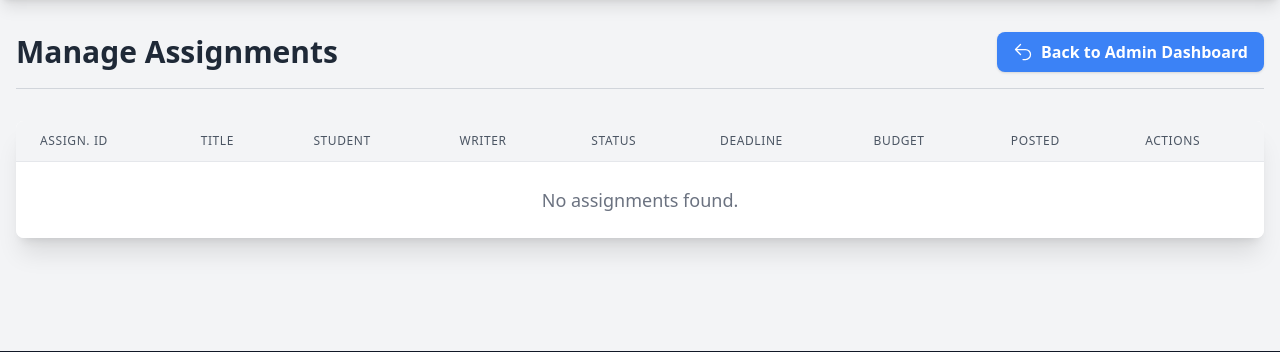
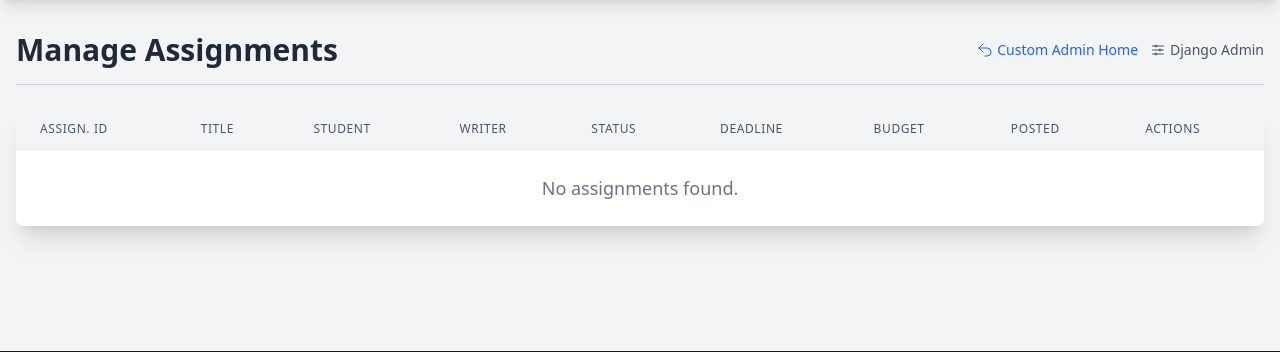
Before and after one commit to Lawrence-Nderitu/Leaveittous, a Django app: page /assignments/admin/list/ in a window 1280 px wide. Shown: the part 68-420 px from the top of the page. Run offline with Django 5.2, Linux system fonts and the light colour scheme; the visitor is signed in with stand-in values (Sample User, id 1); data comes from the database, SQL or seed files in the repository; data that the repository does not hold is empty; some libraries are stand-ins or nearby versions.

Commit message:
feat: Enhance admin usability and navigation
- I've added a link from the Django Admin top userlinks (in `admin/base_site.html` override) back to the "Custom Admin Dashboard" for easier navigation between the two admin interfaces.
- I've standardized the header section across custom admin pages (`admin_list_users.html`, `admin_list_assignments.html`, `admin_assignment_detail.html`) to provide consistent links to "Custom Admin Home," "Django Admin," and context-specific back navigation.
- I've confirmed that the existing user activation/deactivation feature serves the purpose of suspending accounts, requiring no new functionality for "suspension."

```diff
--- a/assignment_platform/assignment_platform/settings.py
+++ b/assignment_platform/assignment_platform/settings.py
@@ -57,7 +57,7 @@ ROOT_URLCONF = 'assignment_platform.urls'
 TEMPLATES = [
     {
         'BACKEND': 'django.template.backends.django.DjangoTemplates',
-        'DIRS': [],
+        'DIRS': [BASE_DIR / 'templates'],
         'APP_DIRS': True,
         'OPTIONS': {
             'context_processors': [
--- a/assignments/templates/assignments/admin_list_assignments.html
+++ b/assignments/templates/assignments/admin_list_assignments.html
@@ -3,14 +3,18 @@
 
 {% block content %}
 <div class="container mx-auto px-4 py-8">
-    <div class="flex flex-wrap justify-between items-center mb-8 pb-4 border-b border-gray-300">
-        <h1 class="text-3xl font-bold text-gray-800">{{ page_title|default:"Manage Assignments" }}</h1>
-        <a href="{% url 'users:admin_dashboard' %}" class="bg-blue-500 hover:bg-blue-600 text-white font-semibold py-2 px-4 rounded-lg inline-flex items-center shadow hover:shadow-md transition-colors">
-            <svg xmlns="http://www.w3.org/2000/svg" fill="none" viewBox="0 0 24 24" stroke-width="1.5" stroke="currentColor" class="w-5 h-5 mr-2">
-                <path stroke-linecap="round" stroke-linejoin="round" d="M9 15L3 9m0 0l6-6M3 9h12a6 6 0 010 12h-3" />
-            </svg>
-            Back to Admin Dashboard
-        </a>
+    <div class="flex flex-wrap justify-between items-center mb-6 gap-4 pb-4 border-b border-gray-300">
+        <h1 class="text-2xl md:text-3xl font-bold text-gray-800">{{ page_title|default:"Manage Assignments" }}</h1>
+        <div class="flex space-x-3 items-center">
+            <a href="{% url 'users:admin_dashboard' %}" class="text-sm text-blue-600 hover:text-blue-800 hover:underline inline-flex items-center">
+                <svg xmlns="http://www.w3.org/2000/svg" fill="none" viewBox="0 0 24 24" stroke-width="1.5" stroke="currentColor" class="w-4 h-4 mr-1"><path stroke-linecap="round" stroke-linejoin="round" d="M9 15L3 9m0 0l6-6M3 9h12a6 6 0 010 12h-3" /></svg>
+                Custom Admin Home
+            </a>
+            <a href="{% url 'admin:index' %}" class="text-sm text-gray-600 hover:text-gray-800 hover:underline inline-flex items-center" target="_blank">
+                <svg xmlns="http://www.w3.org/2000/svg" fill="none" viewBox="0 0 24 24" stroke-width="1.5" stroke="currentColor" class="w-4 h-4 mr-1"><path stroke-linecap="round" stroke-linejoin="round" d="M10.5 6h9.75M10.5 6a1.5 1.5 0 11-3 0m3 0a1.5 1.5 0 10-3 0M3.75 6H7.5m3 12h9.75m-9.75 0a1.5 1.5 0 01-3 0m3 0a1.5 1.5 0 00-3 0m-3.75 0H7.5m9-6h3.75m-3.75 0a1.5 1.5 0 01-3 0m3 0a1.5 1.5 0 00-3 0m-9.75 0h9.75" /></svg>
+                Django Admin
+            </a>
+        </div>
     </div>
 
     <div class="bg-white shadow-xl rounded-lg overflow-x-auto">
```
Also changed, not shown: assignments/templates/assignments/admin_assignment_detail.html (+15 -11 lines), templates/admin/base_site.html (added, +9 -0 lines), users/templates/users/admin_list_users.html (+12 -8 lines).
